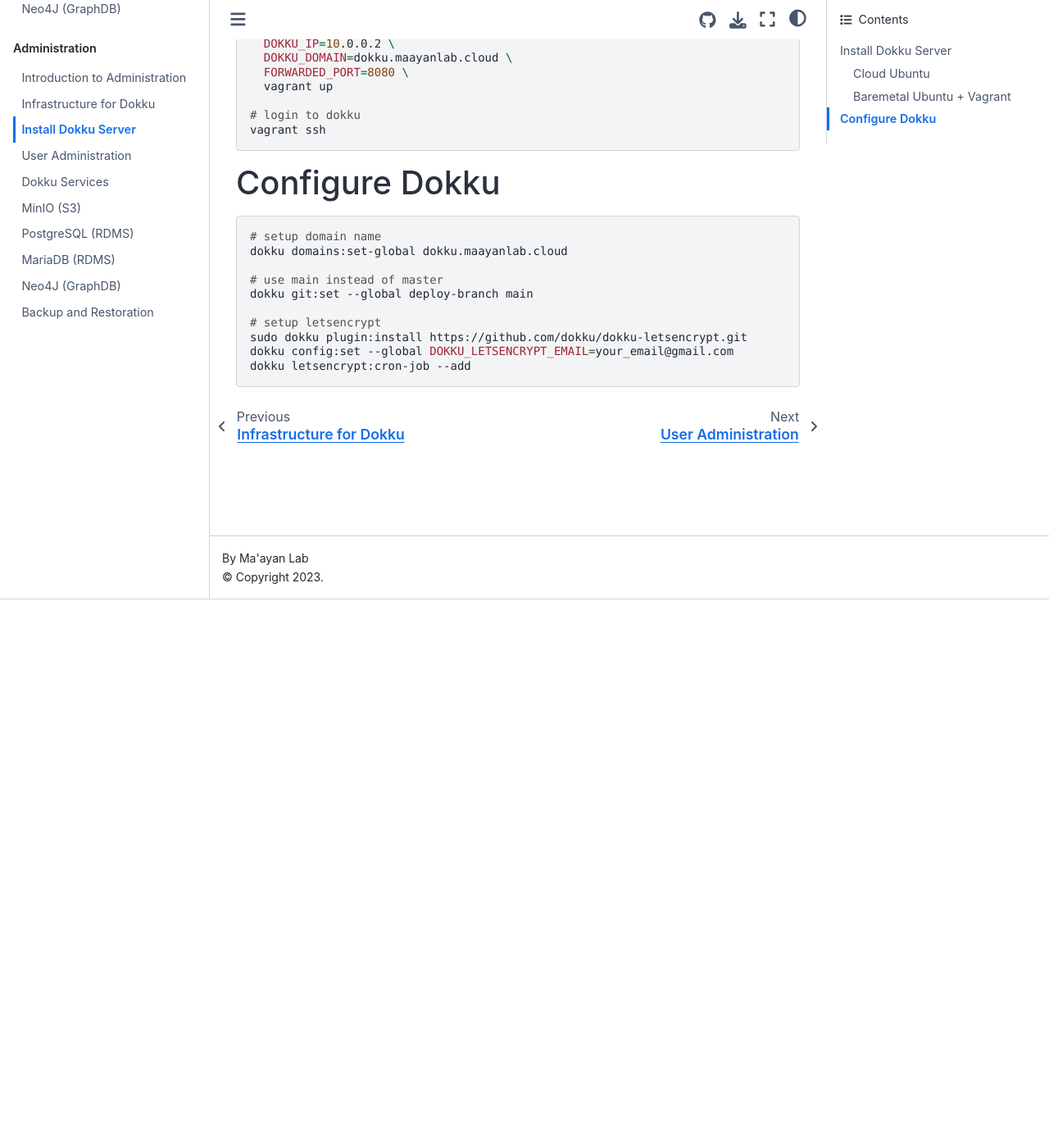
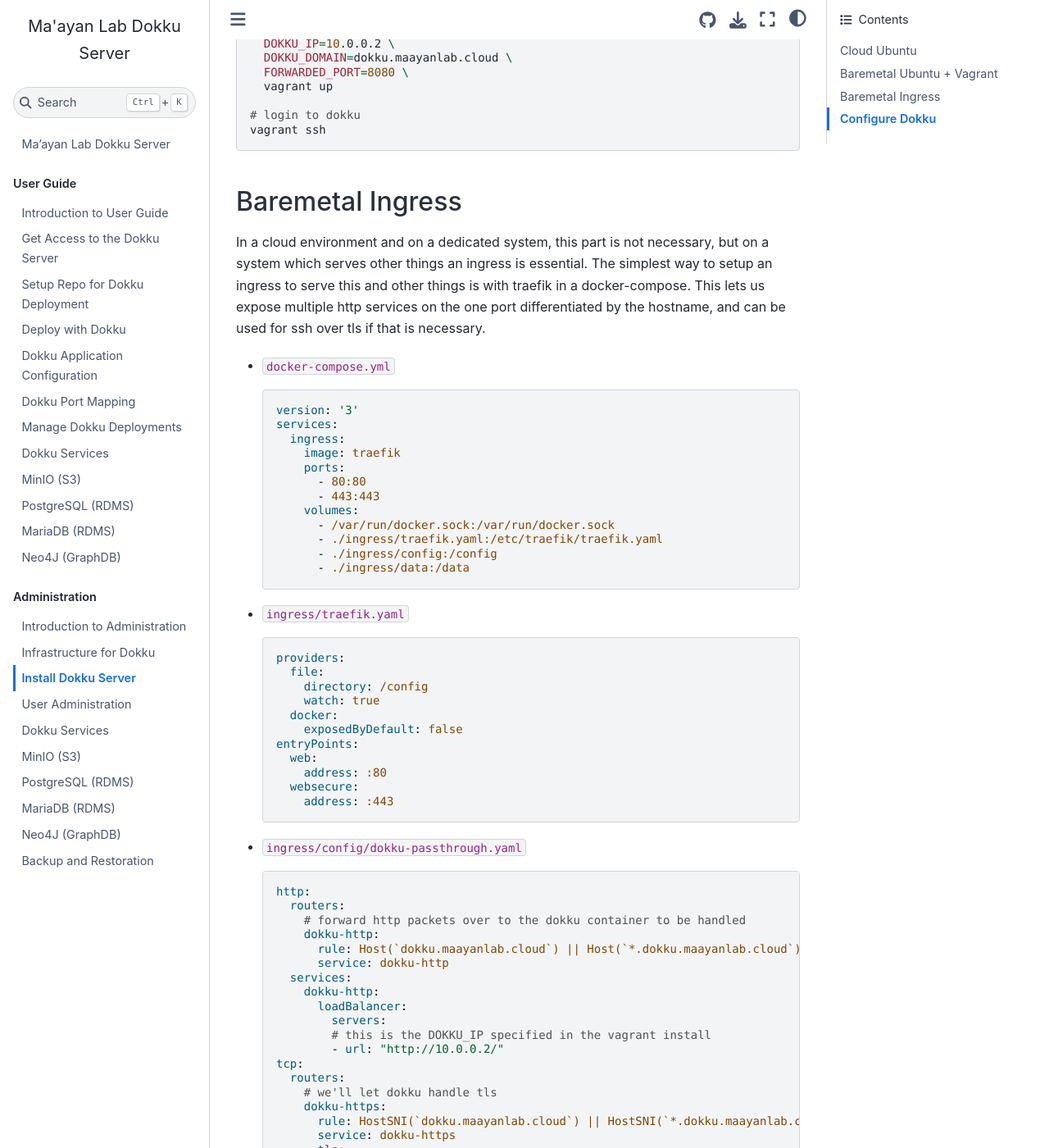
Before and after one commit to MaayanLab/dokku, a Jupyter Book: the page built from administration/20-install.md, in a window 1280 px wide and 1400 px high, scrolled down 669 px. Shown: the whole window at 82% size. Built offline with Jupyter Book 1.0.4 settings and Sphinx 7.4.7 and the Sphinx Book theme 1.1.4, drawn with Linux system fonts in a browser that asks for light colours; some of the changed text lies outside the part shown.

Commit message:
Add baremetal ingress configuration instructions

````diff
--- a/administration/20-install.md
+++ b/administration/20-install.md
@@ -35,7 +35,81 @@
 vagrant ssh
 ```
 
-# Configure Dokku
+## Baremetal Ingress
+
+In a cloud environment and on a dedicated system, this part is not necessary, but on a system which serves other things an ingress is essential. The simplest way to setup an ingress to serve this and other things is with traefik in a docker-compose. This lets us expose multiple http services on the one port differentiated by the hostname, and can be used for ssh over tls if that is necessary.
+
+- `docker-compose.yml`
+  ```yml
+  version: '3'
+  services:
+    ingress:
+      image: traefik
+      ports:
+        - 80:80
+        - 443:443
+      volumes:
+        - /var/run/docker.sock:/var/run/docker.sock
+        - ./ingress/traefik.yaml:/etc/traefik/traefik.yaml
+        - ./ingress/config:/config
+        - ./ingress/data:/data
+  ```
+- `ingress/traefik.yaml`
+  ```yaml
+  providers:
+    file:
+      directory: /config
+      watch: true
+    docker:
+      exposedByDefault: false
+  entryPoints:
+    web:
+      address: :80
+    websecure:
+      address: :443
+  ```
+- `ingress/config/dokku-passthrough.yaml`
+  ```yaml
+  http:
+    routers:
+      # forward http packets over to the dokku container to be handled
+      dokku-http:
+        rule: Host(`dokku.maayanlab.cloud`) || Host(`*.dokku.maayanlab.cloud`)
+        service: dokku-http
+    services:
+      dokku-http:
+        loadBalancer:
+          servers:
+          # this is the DOKKU_IP specified in the vagrant install
+          - url: "http://10.0.0.2/"
+  tcp:
+    routers:
+      # we'll let dokku handle tls
+      dokku-https:
+        rule: HostSNI(`dokku.maayanlab.cloud`) || HostSNI(`*.dokku.maayanlab.cloud`)
+        service: dokku-https
+        tls:
+          passthrough: true
+      # only necessary if doing ssh-over-tls -- do tls termination to the ssh port
+      dokku-ssh:
+        rule: HostSNI(`ssh.dokku.maayanlab.cloud`)
+        service: dokku-ssh
+        tls: {}
+    services:
+      dokku-https:
+        loadBalancer:
+          servers:
+          # this is the DOKKU_IP specified in the vagrant install
+          - address: 10.0.0.2:443
+      # only necessary if doing ssh-over-tls
+      dokku-ssh:
+        loadBalancer:
+          servers:
+          # this is the DOKKU_IP specified in the vagrant install
+          - address: 10.0.0.2:22
+
+  ```
+## Configure Dokku
 
 ```bash
 # setup domain name
````
